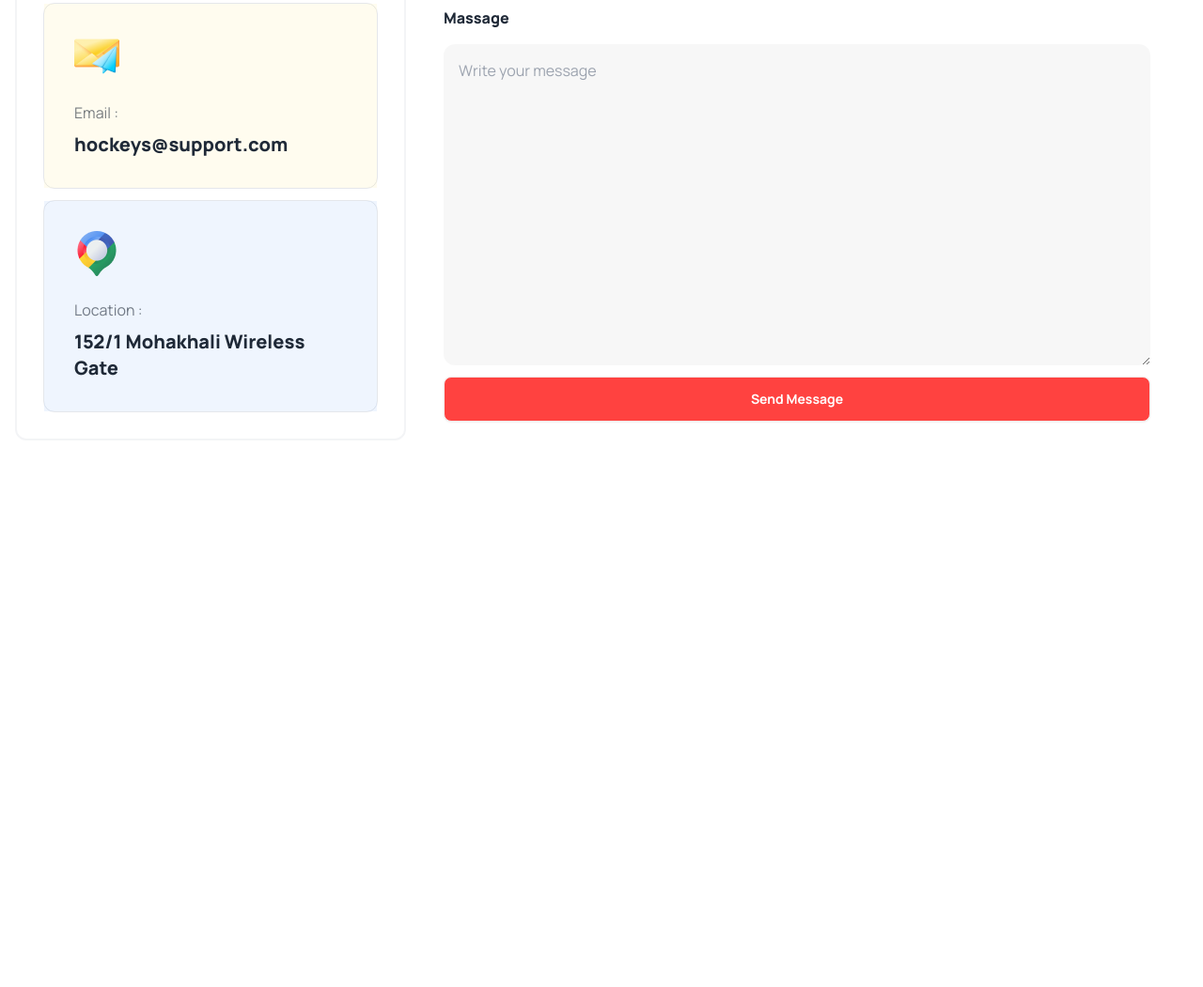
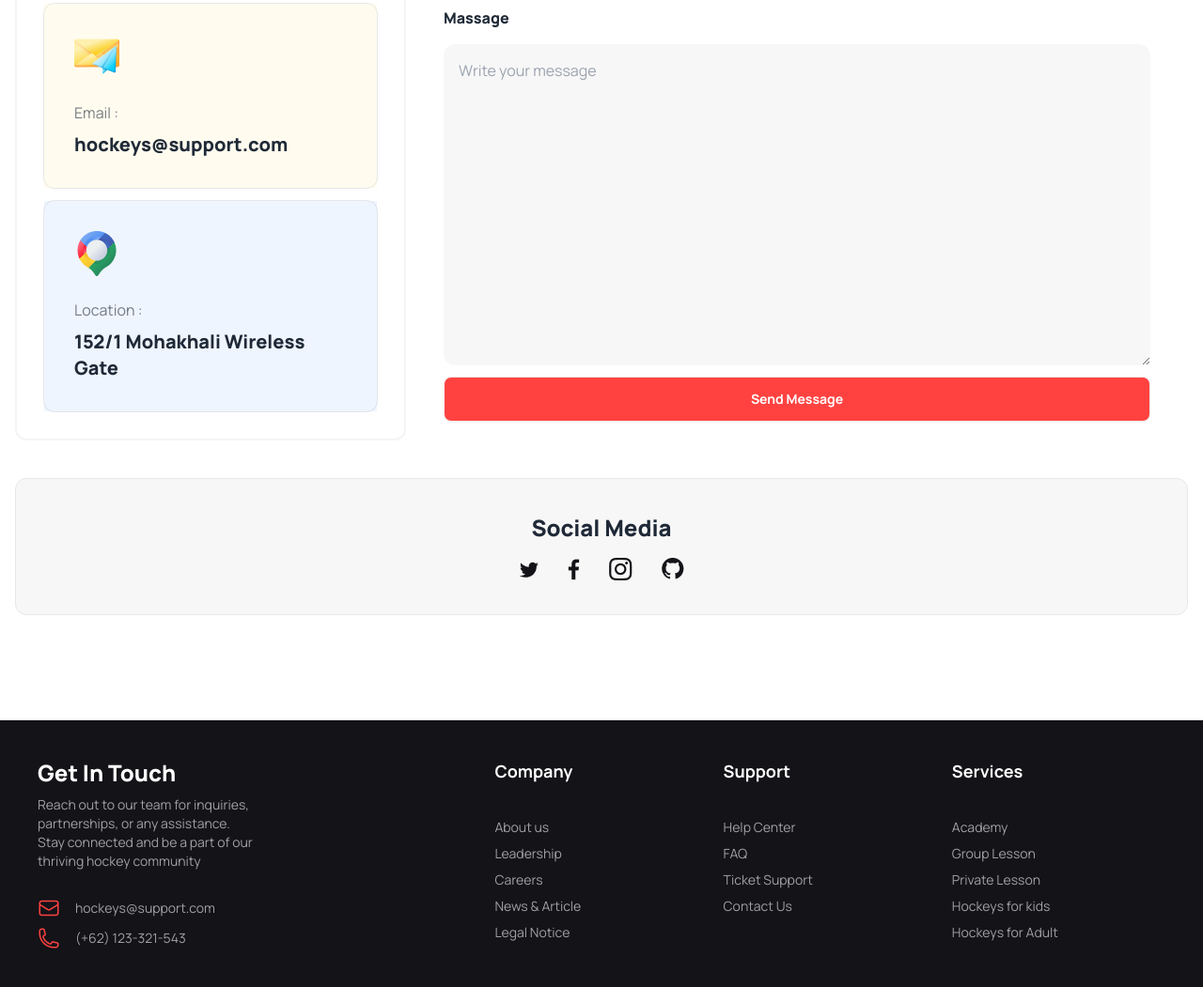
Before and after one commit to safin878/B9A3-hockey-s, a plain HTML site: page index.html in a window 1280 px wide. Shown: the part 4946-5997 px from the top of the page at 94% size. Before the commit the page ends 5439 px from the top, so only its background shows below. Drawn offline with nearby package versions, Linux system fonts and the light colour scheme.

Commit message:
socail section and footer section done

```diff
--- a/index.html
+++ b/index.html
@@ -763,7 +763,52 @@
          </div>
       </div>
       </section>
-
+       <Section class="container mx-auto mb-24 p-4">
+        <!-- Social Section -->
+            <div class="text-center bg-[#13131808] p-9 border rounded-xl">
+              <h2 class="font-extrabold text-2xl mb-4">Social Media</h2>
+              <img class="mx-auto" src="./Images/Social.png" alt="">
+            </div>
+       </Section>
     </main>
+    <footer class=" p-10 bg-[#131318] text-base-content text-white">
+      <div class="footer mx-auto container grid grid-cols-2 lg:grid-cols-5">
+      <aside class="col-span-2 lg:col-span-2">
+        <h4 class="font-extrabold text-2xl">Get In Touch</h4>
+        <p class="lg:pr-60 opacity-60"> Reach out to our team for inquiries, partnerships, or any assistance. Stay connected and be a part of our thriving hockey community</p>
+        <div class="mt-5 flex gap-4 items-center justify-center">
+          <img src="./Images/massage.png" alt="">
+          <p class="opacity-60">hockeys@support.com</p>
+        </div>
+        <div class="flex gap-4 items-center justify-center">
+          <img src="./Images/phone.png" alt="">
+          <p class="opacity-60">(+62) 123-321-543</p>
+        </div>
+      </aside>
+      <nav>
+        <header class="font-bold text-lg mb-7">Company</header>
+        <a class="link link-hover opacity-60">About us</a>
+        <a class="link link-hover opacity-60">Leadership</a>
+        <a class="link link-hover opacity-60">Careers</a>
+        <a class="link link-hover opacity-60">News & Article</a>
+        <a class="link link-hover opacity-60">Legal Notice</a>
+      </nav>
+      <nav>
+        <header class="font-bold text-lg mb-7">Support</header>
+        <a class="link link-hover opacity-60">Help Center</a>
+        <a class="link link-hover opacity-60">FAQ</a>
+        <a class="link link-hover opacity-60">Ticket Support</a>
+        <a class="link link-hover opacity-60">Contact Us</a>
+      </nav>
+      <nav class="col-span-2 lg:col-span-1">
+        <header class="font-bold text-lg mb-7">Services</header>
+        <a class="link link-hover opacity-60">Academy</a>
+        <a class="link link-hover opacity-60">Group Lesson</a>
+        <a class="link link-hover opacity-60">Private Lesson</a>
+        <a class="link link-hover opacity-60">Hockeys for kids</a>
+        <a class="link link-hover opacity-60">Hockeys for Adult</a>
+      </nav>
+    </div>
+    </footer>
   </body>
 </html>
```
Also changed, not shown: Images/massage.png (added), Images/phone.png (added).
